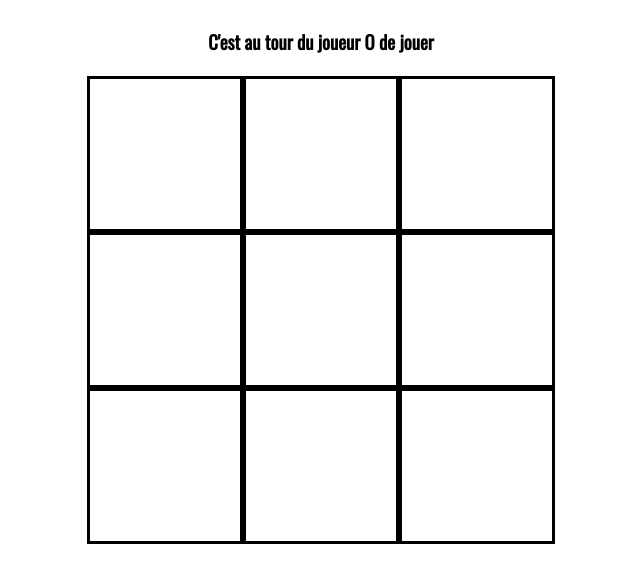
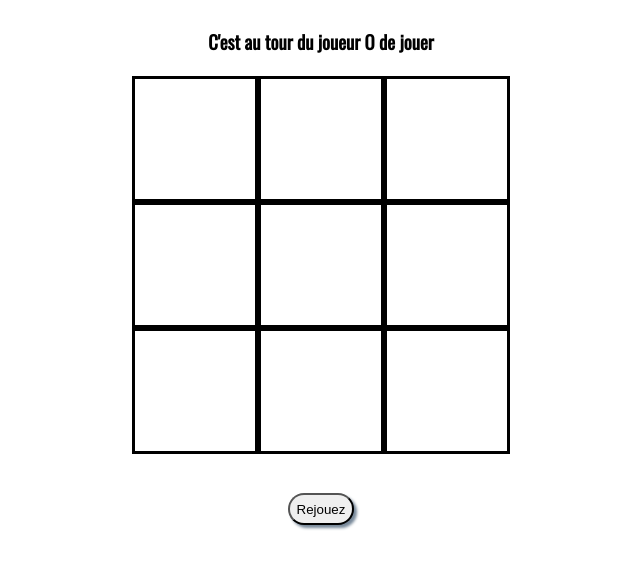
Before and after one commit to Marjorie-G/Marjorie-G.github.io, a plain HTML site: page morpion/index.html in a window 1280 px wide. Shown: the part 149-729 px from the top of the page, without its empty margins (319-959 px from the left). Drawn offline with nearby package versions, Linux system fonts and the light colour scheme.

Commit message:
Add files via upload

```diff
--- a/morpion/morpion.css
+++ b/morpion/morpion.css
@@ -34,9 +34,9 @@ h3 {
 .row-board > div {
 
     vertical-align: middle;
-    width: 150px;
-    height: 150px;
-    line-height: 150px;
+    width: 120px;
+    height: 120px;
+    line-height: 120px;
     border: 3px solid black;
     font-size: 100px;
 
```
